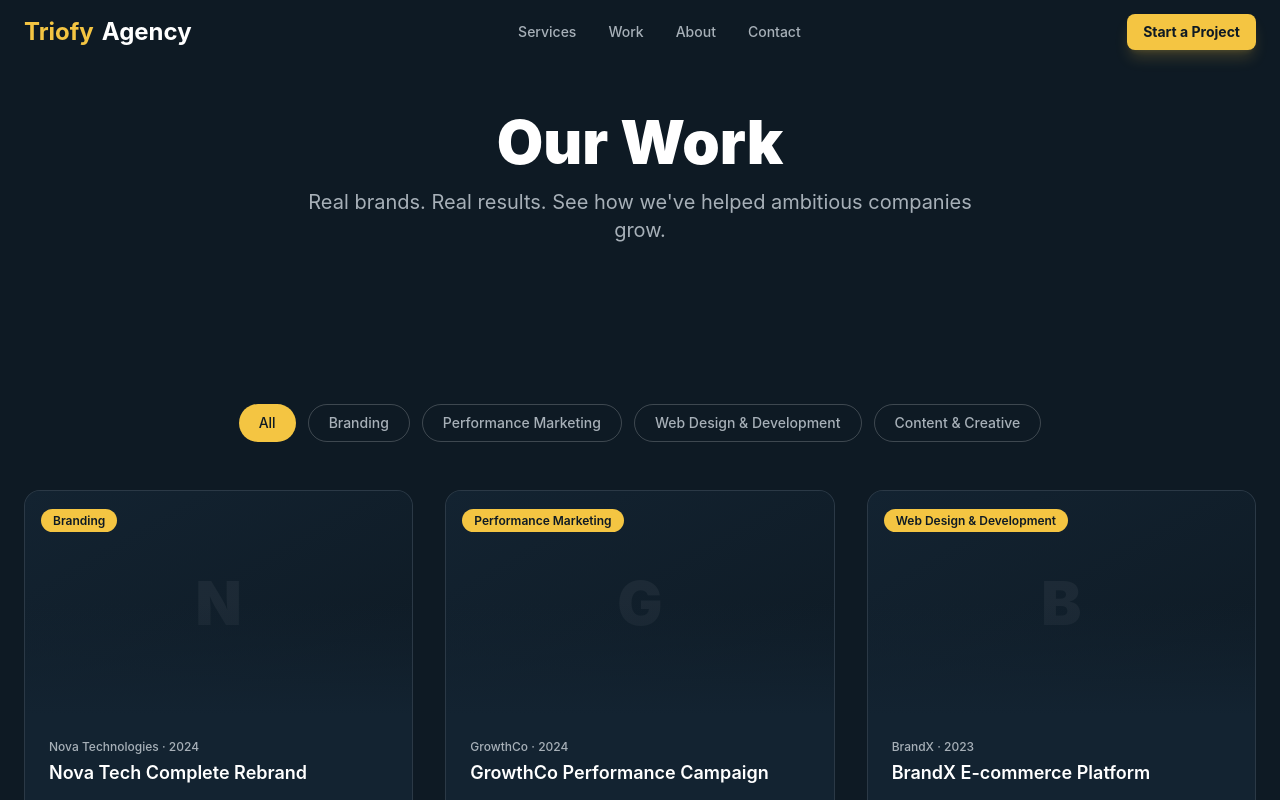
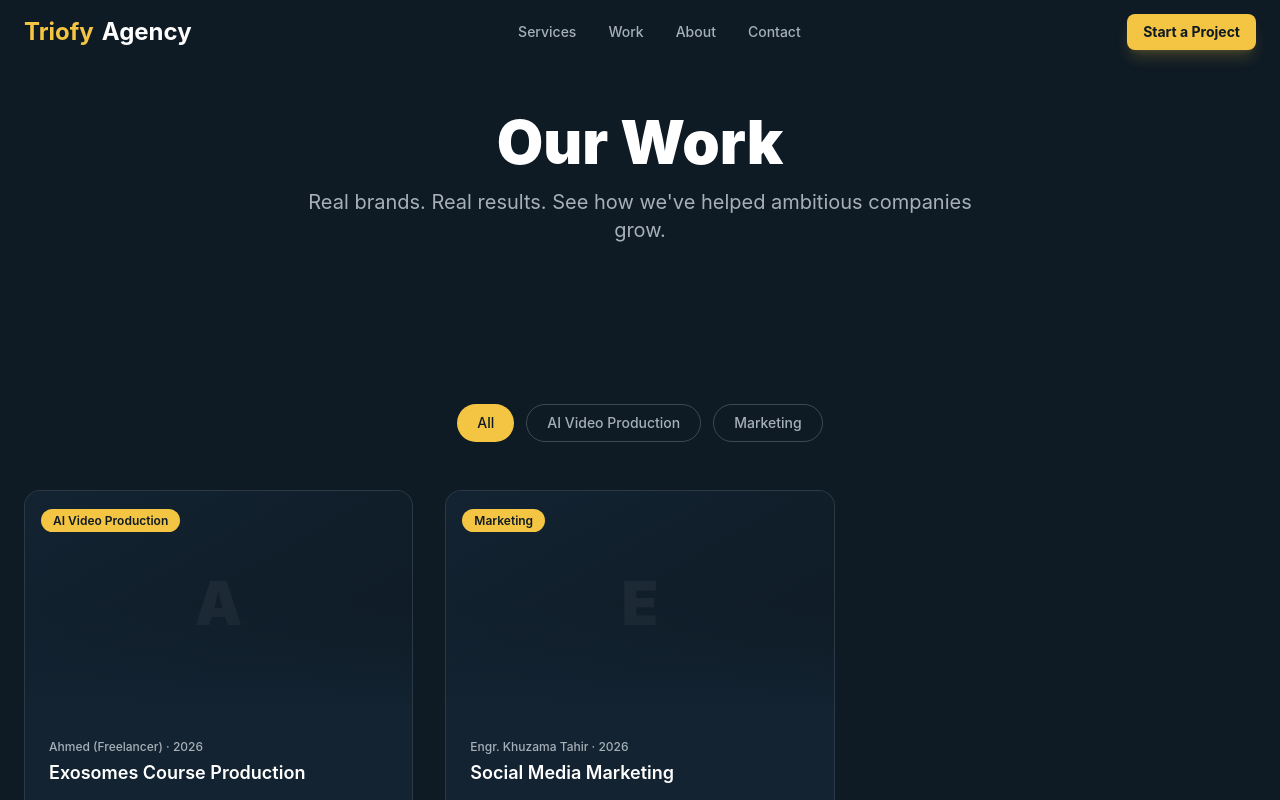
Before and after one commit to mateir0/triofy, a Next.js app: page /work in a window 1280 px wide. Shown: the top 800 px of the page. Built offline with nearby package versions, Linux system fonts and the light colour scheme.

Commit message:
Replace work cards with real projects

```diff
--- a/content/work.ts
+++ b/content/work.ts
@@ -1,74 +1,44 @@
 import type { CaseStudy } from "@/types";
-
-const realResults = [
-  "Built a 35-minute exosomes course",
-  "Delivered 70+ students to Engr. Khuzama Tahir",
-  "Managing the social media page of an Islamic tutor",
-];
 
 export const caseStudies: CaseStudy[] = [
   {
-    id: "nova-rebrand",
-    slug: "nova-rebrand",
-    title: "Nova Tech Complete Rebrand",
-    client: "Nova Technologies",
-    category: "Branding",
-    tags: ["Brand Strategy", "Visual Identity", "Web Design"],
-    description: "A complete brand overhaul that repositioned Nova from a generic tech company to an industry-leading innovator.",
-    challenge: "Nova Technologies had grown rapidly but their brand felt disconnected from their premium positioning. They needed a cohesive identity that reflected their innovative culture.",
-    solution: "We developed a comprehensive brand strategy starting with stakeholder interviews and competitive analysis. The new identity system included a refined logo, bold color palette, and distinctive visual language.",
-    results: realResults,
-    heroImage: "/images/placeholder.jpg",
-    gallery: ["/images/placeholder.jpg", "/images/placeholder.jpg"],
-    featured: true,
-    year: 2024,
-  },
-  {
-    id: "growthco-ads",
-    slug: "growthco-ads",
-    title: "GrowthCo Performance Campaign",
-    client: "GrowthCo",
-    category: "Performance Marketing",
-    tags: ["Google Ads", "Meta Ads", "CRO"],
-    description: "A 6-month performance marketing campaign that tripled GrowthCo's revenue through strategic paid media.",
-    challenge: "GrowthCo was spending $50k/month on ads with a 1.2x ROAS. They needed dramatic improvements in efficiency and scale.",
-    solution: "We audited their entire funnel, rebuilt campaign structures from scratch, and implemented advanced audience segmentation with dynamic creative optimization.",
-    results: realResults,
+    id: "exosomes-course",
+    slug: "exosomes-course",
+    title: "Exosomes Course Production",
+    client: "Ahmed (Freelancer)",
+    category: "AI Video Production",
+    tags: ["AI Video", "Course Production", "Script-to-Video", "Post-Production"],
+    description: "Produced a concise 35-minute exosomes course using AI-assisted video workflows.",
+    challenge: "The client needed a clear, compact course that explained complex exosomes concepts in a short runtime.",
+    solution: "We structured the lesson flow, created AI-assisted visuals, and delivered a polished final cut.",
+    results: [
+      "35-minute exosomes course delivered",
+      "AI-enhanced visuals and pacing optimized",
+      "Ready-to-publish lesson package",
+    ],
     heroImage: "/images/placeholder.jpg",
     gallery: ["/images/placeholder.jpg"],
     featured: true,
-    year: 2024,
+    year: 2026,
   },
   {
-    id: "brandx-website",
-    slug: "brandx-website",
-    title: "BrandX E-commerce Platform",
-    client: "BrandX",
-    category: "Web Design & Development",
-    tags: ["E-commerce", "Next.js", "UX Design"],
-    description: "A stunning e-commerce experience built for conversion, resulting in a 180% lift in online sales.",
-    challenge: "BrandX had a dated website with poor mobile experience and a 3.2% conversion rate that was dragging down their overall revenue.",
-    solution: "We redesigned the entire shopping experience with a mobile-first approach, implemented advanced product discovery features, and optimized the checkout flow.",
-    results: realResults,
-    heroImage: "/images/placeholder.jpg",
-    gallery: ["/images/placeholder.jpg", "/images/placeholder.jpg"],
-    featured: true,
-    year: 2023,
-  },
-  {
-    id: "scaleup-content",
-    slug: "scaleup-content",
-    title: "ScaleUp Content Engine",
-    client: "ScaleUp",
-    category: "Content & Creative",
-    tags: ["SEO Content", "Social Media", "Video"],
-    description: "A comprehensive content strategy that established ScaleUp as the thought leader in their niche.",
-    challenge: "ScaleUp had zero organic presence and was entirely dependent on paid channels. They needed a sustainable content engine.",
-    solution: "We built a full content strategy including SEO-optimized blog content, LinkedIn thought leadership, and a video series.",
-    results: realResults,
+    id: "khuzama-social",
+    slug: "khuzama-social",
+    title: "Social Media Marketing",
+    client: "Engr. Khuzama Tahir",
+    category: "Marketing",
+    tags: ["Social Media", "Content Strategy", "Community Growth"],
+    description: "Managing an Islamic tutor’s social presence to grow awareness and student inquiries.",
+    challenge: "The tutor needed consistent, trustworthy content to attract and convert interested students.",
+    solution: "We manage the content calendar, produce posts, and optimize messaging for engagement.",
+    results: [
+      "Delivered 70+ students to Engr. Khuzama Tahir",
+      "Ongoing social media page management",
+      "Consistent content cadence established",
+    ],
     heroImage: "/images/placeholder.jpg",
     gallery: ["/images/placeholder.jpg"],
-    featured: false,
-    year: 2023,
+    featured: true,
+    year: 2026,
   },
 ];
```
